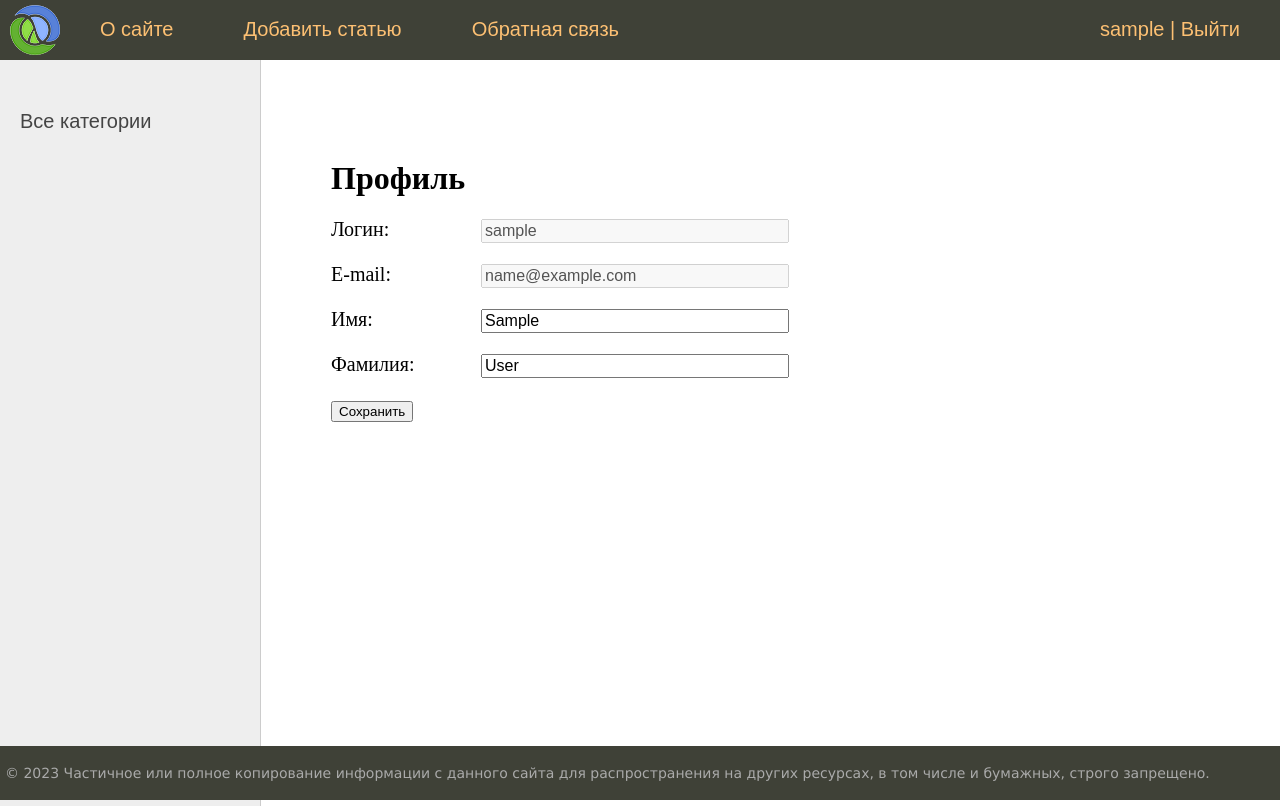
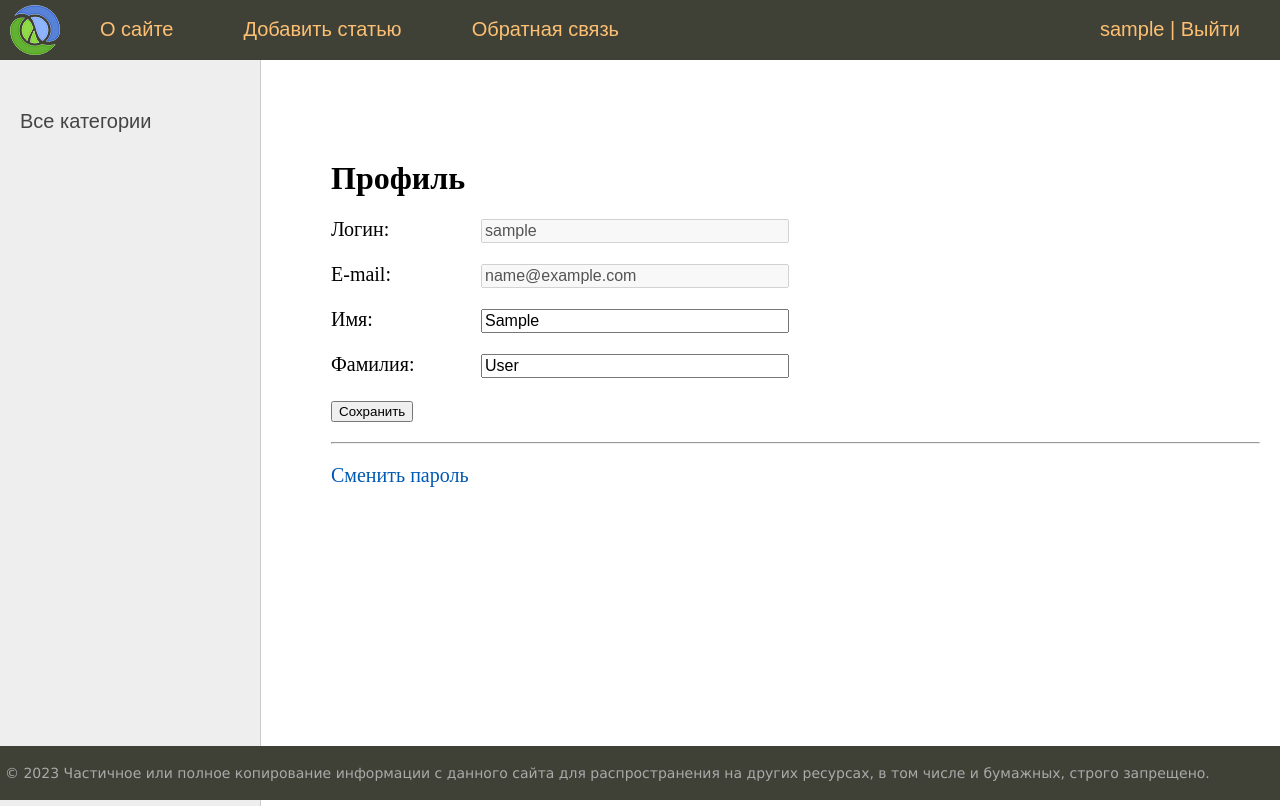
Before and after one commit to BylatZM/site_women, a Django app: page /users/profile/ in a window 1280 px wide. Run offline with Django 4.2, Linux system fonts and the light colour scheme; the visitor is signed in with stand-in values (Sample User, id 1); data that the repository does not hold is empty.

Commit message:
added urls for user password change using based view classes as PasswordChangeView, PasswordChangeDoneView, modified profile.html for password changing

```diff
--- a/sitewomen/users/templates/users/profile.html
+++ b/sitewomen/users/templates/users/profile.html
@@ -13,4 +13,6 @@
   <p><button type="submit">Сохранить</button></p>
 </form>
 
+<hr />
+<p><a href="{% url 'users:password_change' %}">Сменить пароль</a></p>
 {% endblock %}
--- a/sitewomen/users/urls.py
+++ b/sitewomen/users/urls.py
@@ -1,6 +1,6 @@
 from django.urls import path
 from . import views
-from django.contrib.auth.views import LogoutView
+from django.contrib.auth.views import LogoutView, PasswordChangeView, PasswordChangeDoneView
 
 # атрибут нужен чтобы указать namespace в sitewomen/urls.py в функции include
 app_name = 'users'
@@ -10,6 +10,10 @@ urlpatterns = [
   # по умолчанию класс LogoutView перенаправляет по url localhost:8000/users/logout/
   # чтобы изменить поведение можно задать переменную LOGOUT_REDIRECT_URL в settings.py
   path('logout/', LogoutView.as_view(), name='logout'), # localhost:8000/users/logout/
+  # PasswordChangeView - стандартный класс представления, который позволяет переопределять пароль пользователя
+  path('password-change/', PasswordChangeView.as_view(), name="password_change"), # localhost:8000/users/password-change/
+  # PasswordChangeDoneView - стандартный класс отображающий станицу о том, что пароль был успешно изменен
+  path('password-change/done/', PasswordChangeDoneView.as_view(), name="password_change_done"), # localhost:8000/users/password-change/done/
   path('register/', views.Register.as_view(), name='register'), # localhost:8000/register/
   path('profile/', views.ProfileUser.as_view(), name="profile"), # localhost:8000/profile/1/
 ]
```
